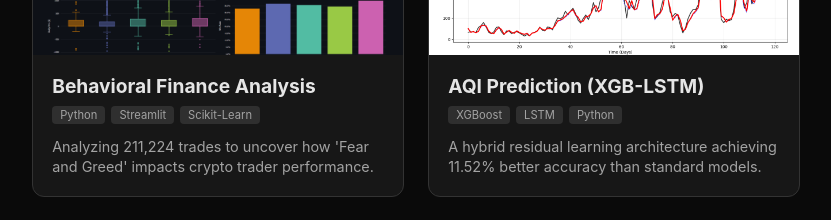
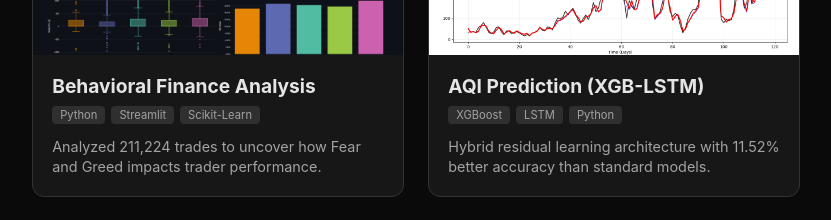
Before and after one commit to yashkumar181/Portfolio, a React (Vite) app: page / in a window 1280 px wide. Shown: the part 840-1060 px from the top of the page, without its empty margins (384-1215 px from the left). Built offline with nearby package versions, Linux system fonts and the light colour scheme.

Commit message:
Update Projects.jsx

```diff
--- a/src/components/Projects.jsx
+++ b/src/components/Projects.jsx
@@ -14,7 +14,7 @@ const Projects = () => {
   image: "/behavioral_finance.png", // Recommended: Use a screenshot of your Streamlit dashboard
   tech: ["Python", "Streamlit", "Scikit-Learn", "Pandas", "Plotly"],
   category: "Machine Learning",
-  shortDesc: "Analyzing 211,224 trades to uncover how 'Fear and Greed' impacts crypto trader performance.",
+  shortDesc: "Analyzed 211,224 trades to uncover how Fear and Greed impacts trader performance.",
   fullDesc: "A dive into trader psychology on Hyperliquid exchange. Merged high-frequency trade logs with the Bitcoin Fear/Greed Index to identify behavioral patterns. Using K-Means Clustering, segmented users into Scalpers, Whales and Retail, proving that 'Extreme Fear' triggers irrational actions while 'Greed' creates catastrophic tail-risk.",
   github: "https://github.com/yashkumar181/Behavioral_Finance",
   live: "https://yash-behavioral-finance.streamlit.app/"
@@ -26,7 +26,7 @@ const Projects = () => {
       image: "/AQI_Research_Results_Final.png",
       tech: ["XGBoost", "LSTM", "Python", "TensorFlow"],
       category: "Machine Learning", // Added category
-      shortDesc: "A hybrid residual learning architecture achieving 11.52% better accuracy than standard models.",
+      shortDesc: "Hybrid residual learning architecture with 11.52% better accuracy than standard models.",
       fullDesc: "Developed a novel 'XGB-LSTM' algorithm that integrates XGBoost with Long Short-Term Memory (LSTM) to forecast AQI. The model uses XGBoost for chemical correlations of pollutants (NOx, CO, Benzene) and LSTM model for residual errors, achieving an RMSE of 21.32. This improves predictions during extreme 'Severe' pollution.",
       github: "https://github.com/yashkumar181/AQI_Research_Project",
       live: "https://github.com/yashkumar181/AQI_Research_Project"
```
